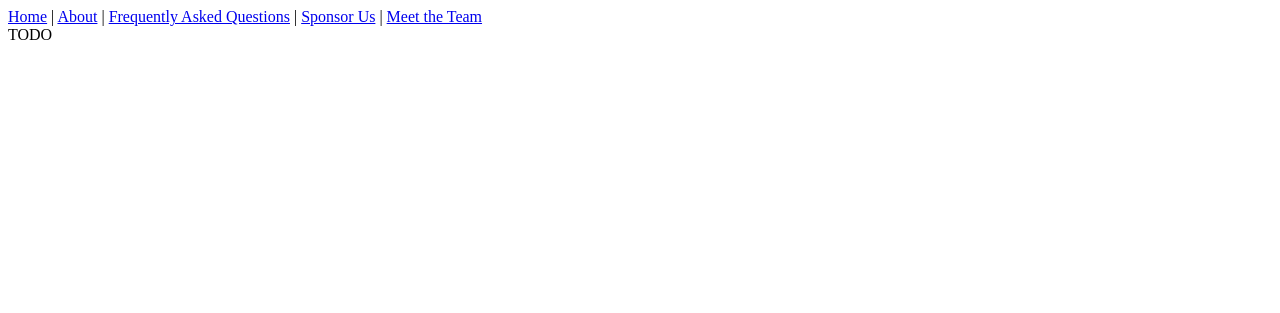
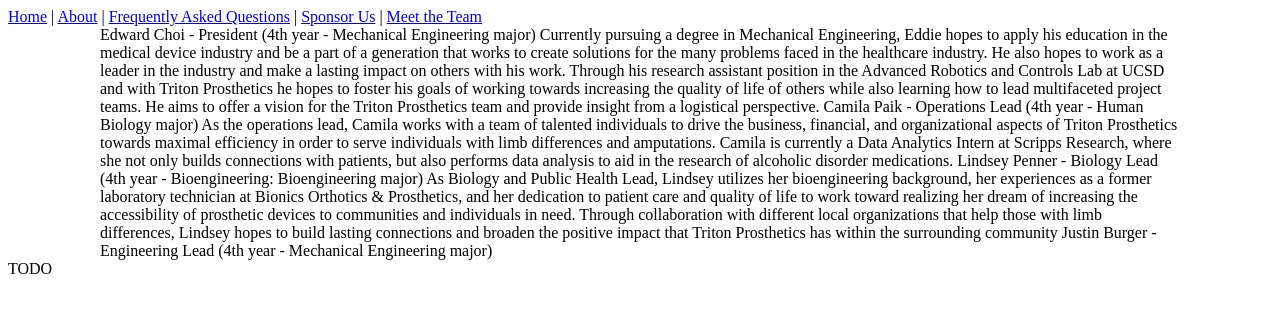
Before and after one commit to Triton-Prosthetics/Triton-Prosthetics.github.io, a Jekyll site: the page built from meet.html, in a window 1280 px wide. Shown: the top 313 px of the page. Built offline with Jekyll 4.4.1, drawn with Linux system fonts in a browser that asks for light colours.

Commit message:
Update meet.html

```diff
--- a/meet.html
+++ b/meet.html
@@ -2,3 +2,11 @@
 layout: article
 title: Meet the Team
 ---
+
+Edward Choi - President (4th year - Mechanical Engineering major)
+Currently pursuing a degree in Mechanical Engineering, Eddie hopes to apply his education in the medical device industry and be a part of a generation that works to create solutions for the many problems faced in the healthcare industry. He also hopes to work as a leader in the industry and make a lasting impact on others with his work. Through his research assistant position in the Advanced Robotics and Controls Lab at UCSD and with Triton Prosthetics he hopes to foster his goals of working towards increasing the quality of life of others while also learning how to lead multifaceted project teams. He aims to offer a vision for the Triton Prosthetics team and provide insight from a logistical perspective.
+Camila Paik - Operations Lead (4th year - Human Biology major)
+As the operations lead, Camila works with a team of talented individuals to drive the business, financial, and organizational aspects of Triton Prosthetics towards maximal efficiency in order to serve individuals with limb differences and amputations. Camila is currently a Data Analytics Intern at Scripps Research, where she not only builds connections with patients, but also performs data analysis to aid in the research of alcoholic disorder medications.
+Lindsey Penner - Biology Lead (4th year - Bioengineering: Bioengineering major)
+As Biology and Public Health Lead, Lindsey utilizes her bioengineering background, her experiences as a former laboratory technician at Bionics Orthotics & Prosthetics, and her dedication to patient care and quality of life to work toward realizing her dream of increasing the accessibility of prosthetic devices to communities and individuals in need. Through collaboration with different local organizations that help those with limb differences, Lindsey hopes to build lasting connections and broaden the positive impact that Triton Prosthetics has within the surrounding community
+Justin Burger - Engineering Lead (4th year - Mechanical Engineering major)
```
